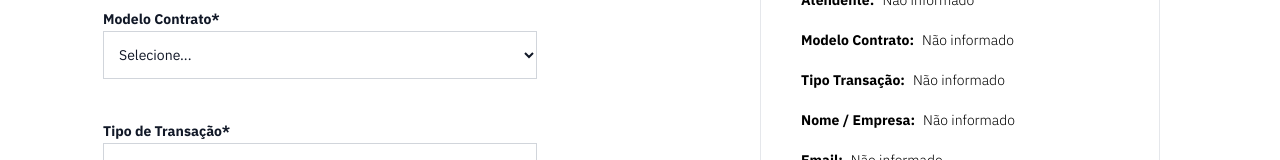
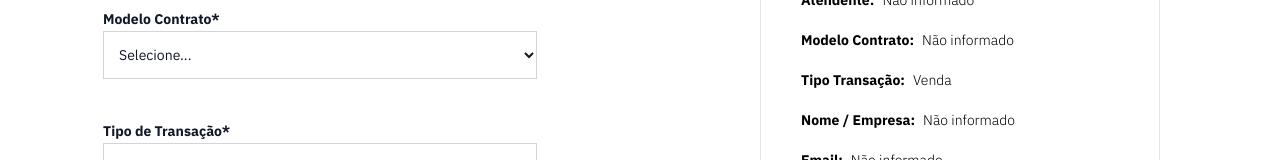
Before and after one commit to joaosilva25/CeltaSystem-Or-amento, a Next.js app: page /area in a window 1280 px wide. Shown: the part 309-469 px from the top of the page. Built offline with nearby package versions, Linux system fonts and the light colour scheme; sample sign-in values are in the browser's storage.

Commit message:
Update forms.tsx

```diff
--- a/src/components/forms.tsx
+++ b/src/components/forms.tsx
@@ -37,7 +37,7 @@ export default function FormTemplate() {
   const [cliente, setCliente] = useState("");
   const [email, setEmail] = useState("");
   const [cnpj, setCnpj] = useState("");
-  const [tipoTransacao, setTipoTransacao] = useState("");
+  const [tipoTransacao, setTipoTransacao] = useState("Venda");
   const [aluguel, setAluguel] = useState("");
   const [telefone, setTelefone] = useState("");
   const [freteEntrega, setFreteEntrega] = useState("0");
```
